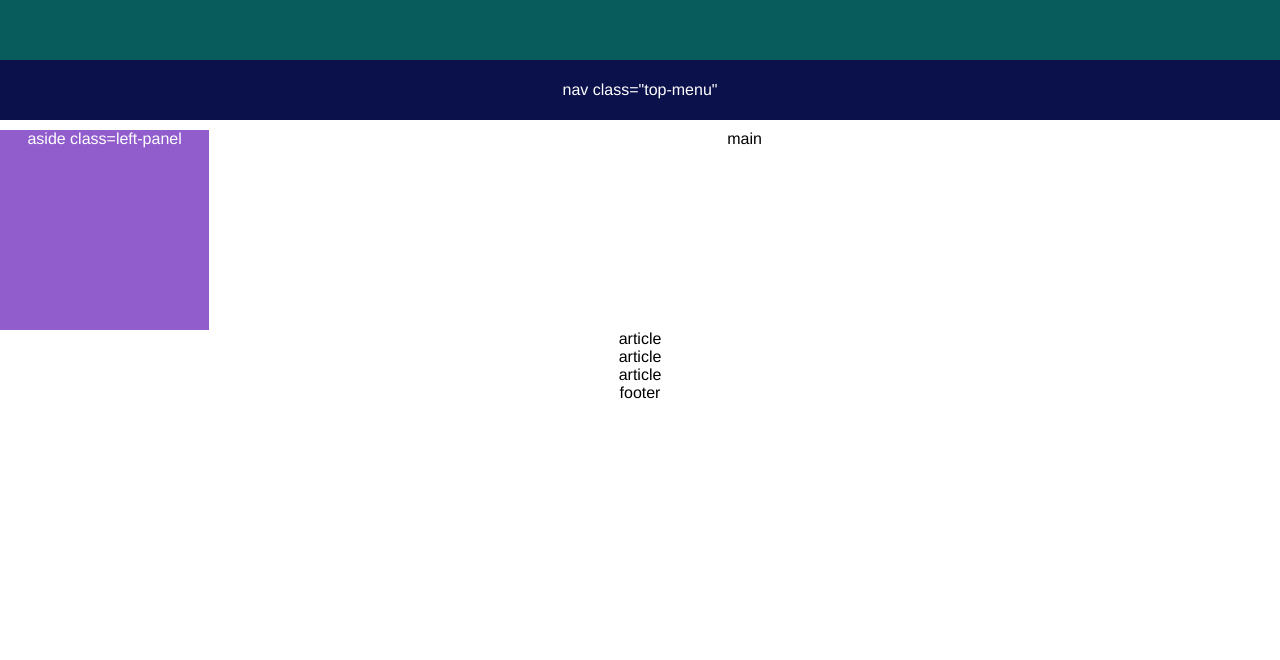
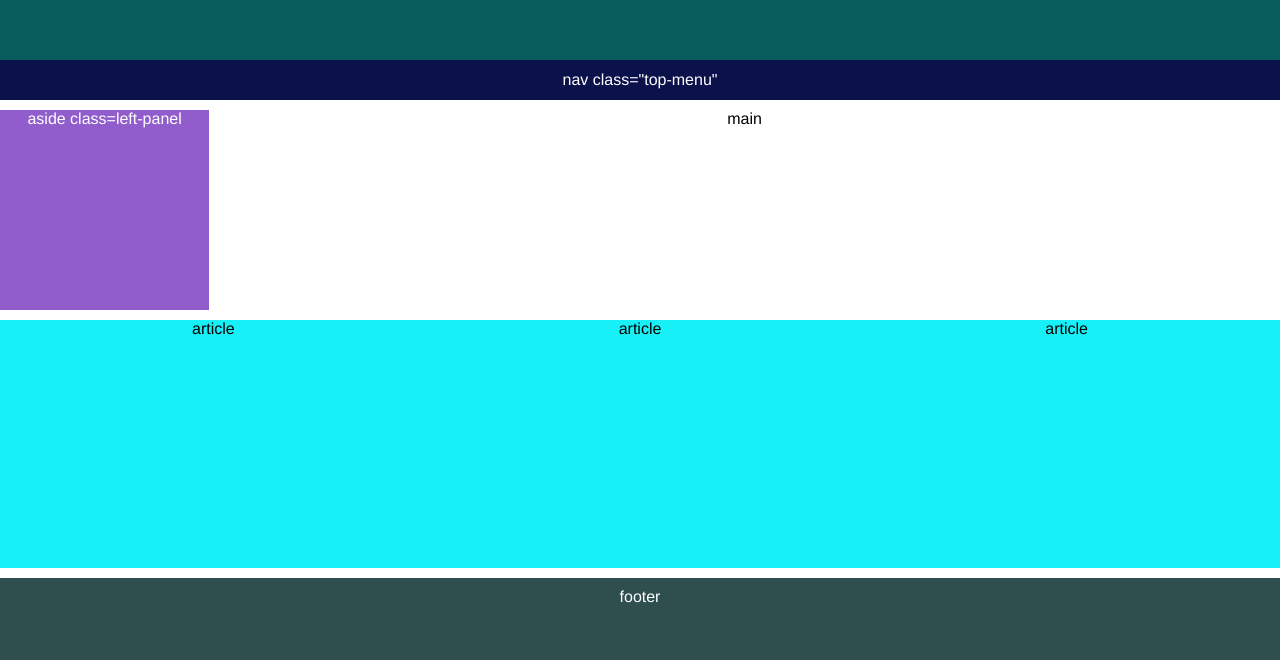
Before and after one commit to manuny/cleverland_masha, a plain HTML site: page 06.06.2020/index.html in a window 1280 px wide. Shown: the part 140-800 px from the top of the page. Drawn offline with Linux system fonts and the light colour scheme.

Commit message:
шаблон

```diff
--- a/06.06.2020/styles.css
+++ b/06.06.2020/styles.css
@@ -21,7 +21,7 @@ header {
     background-position: center;
     background-repeat: no-repeat;
     flex-grow: 0;
-    flex-shrink: 1;
+    flex-shrink: 0;
 }
 nav {
     display: flex;
@@ -29,11 +29,11 @@ nav {
     align-items: center;
     width: 100%;
     max-width: 1600px;
-    height: 60px;
+    height: 40px;
     color: #ffffff;
     background-color: #0b114b;
     flex-grow: 0;
-    flex-shrink: 1;
+    flex-shrink: 0;
 }
 #main-section {
     display: flex;
@@ -53,3 +53,25 @@ main {
     justify-content: center;
     width: 100%;
 }
+#article {
+    display: flex;
+    justify-content: space-between;
+    width: 100%;
+    height: 100%;
+    margin: 10px;
+}
+article {
+    display: flex;
+    width: 440px;
+    background-color: #17f0f7;
+    justify-content: center;
+}
+footer {
+    display: flex;
+    justify-content: center;
+    background-color: #2f4f4f;
+    width: 100%;
+    height: 200px;
+    color: #ffffff;
+    padding: 10px;
+}
```
